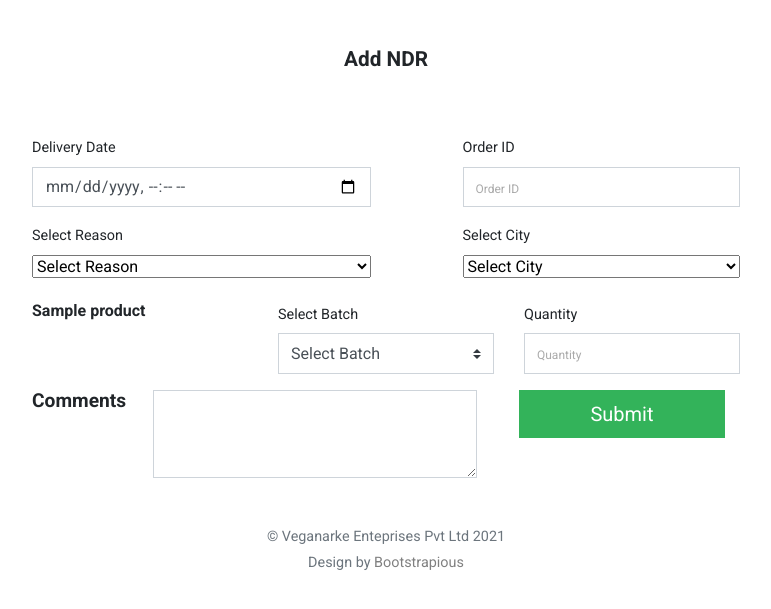
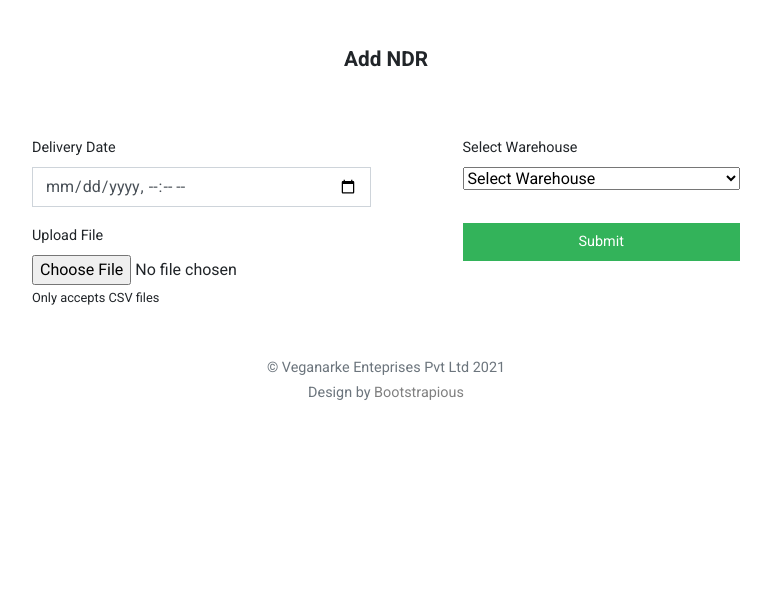
Before and after one commit to goodmylk/stockroom, a Django app: page /report/ndr/ in a window 1280 px wide. Shown: the part 64-673 px from the top of the page, without its empty margins (254-1025 px from the left). Run offline with Django 3.2, Linux system fonts and the light colour scheme; a user stored in the database is signed in; tables that the repository leaves empty hold one stand-in row (values such as "Sample post"); some libraries are stand-ins or nearby versions; some web fonts are replaced.

Commit message:
Bulk Upload

```diff
--- a/reports/templates/reports/notdelivered.html
+++ b/reports/templates/reports/notdelivered.html
@@ -4,7 +4,7 @@
 
 
 <div class="container" style="width: 60%;">
-  <form method="POST" action="{% url 'notdelivered' %}" >
+  <form method="POST" action="{% url 'notdelivered' %}" enctype="multipart/form-data">
     {% csrf_token %}
     <div class="py-5 text-center">
       <h2 class="display-5">Add NDR</h2>
@@ -19,6 +19,11 @@
   	   <h6 style="color:green;">{{ message.message }}</h6>
     </ul>
     {% endif %}
+    {% if message1 %}
+    <ul>
+  	   <h6 style="color:red;">{{ message1.message }}</h6>
+    </ul>
+    {% endif %}
     <div class="container pt-2">
       <div class="row justify-content-between">
         <div class="col-md-6">
@@ -26,63 +31,28 @@
           <input type="datetime-local" class="form-control" id="date" name='date' placeholder="Date">
         </div>
         <div class="col-md-5">
-          <label for="batch">Order ID</label>
-          <input type="text" class="form-control" id="orderid" placeholder="Order ID" name='orderid'>
-        </div>
-        </div>
-      <div class="row justify-content-between pt-3">
-        <div class="col-md-6">
-          <label for="reason">Select Reason</label>
-          <select class="d-block w-100 " id="reason" name='reason'>
-            <option value="" selected="selected">Select Reason</option>
-            {% for reason in reasons %}
-            <option value="{{reason}}">{{ reason }}</option>
-            {% endfor %}
-          </select>
-        </div>
-        <div class="col-md-5">
-          <label for="city">Select City</label>
+          <label for="city">Select Warehouse</label>
           <select class="d-block w-100 " id="city" name='city'>
-            <option value="" selected="selected">Select City</option>
+            <option value="" selected="selected">Select Warehouse</option>
             {% for warhouse in warhouses.all %}
             <option value="{{warhouse.id}}">{{ warhouse.name }}</option>
             {% endfor %}
           </select>
         </div>
-      </div>
-      {% for key, values in batches.items %}
-      <div class="row justify-content-between pt-4">
-        <div class="col-md-4">
-          <h5 class="mb-3">{{ key }}</h5>
         </div>
-        <div class="col-md-4">
-          <label for="product">Select Batch</label>
-          <select class="custom-select d-block w-100" id="topic" name= "batch {{ key }}">
-            <option value="" selected="selected">Select Batch</option>
-            {% for v in values %}
-            <option value="{{v}}">{{ v }}</option>
-            {% endfor %}
-          </select>
         </div>
-        <div class="col-md-4">
-          <label for="qnt">Quantity</label>
-          <input type="text" class="form-control" id="qnt" placeholder="Quantity" name='qnt {{ key }}'>
-        </div>
-      </div>
-      {% endfor %}
       <div class="container pt-3">
         <div class="row justify-content-between">
-          <h3 class="mb-3">Comments</h3>
-          <div class="col-md-6">
-            <textarea class="form-control" rows="3" id="comments" name='comments'></textarea>
+          <div class="col-md-5 ">
+            <label for="file1"> Upload File</label>
+            <input type="file" id="file1" name="file">
+            <small>Only accepts CSV files</small>
           </div>
-          <div class="col-md-4 ">
-            <button class="btn btn-primary btn-lg btn-block" type="submit">Submit</button>
+          <div class="col-md-5 ">
+            <button class="btn btn-primary btn-block" type="submit">Submit</button>
           </div>
         </div>
       </div>
-    </div>
     </form>
   </div>
-
 {% endblock %}
--- a/reports/views.py
+++ b/reports/views.py
@@ -1,5 +1,6 @@
 
 from django.shortcuts import render, redirect
+import csv, io
 from django.contrib.auth.decorators import login_required
 from products.models import Product, Batch
 from warehouse.models import Warehouse, WarehouseStock
@@ -9,172 +10,290 @@ from django.views.decorators.cache import never_cache
 from django.db.models import F
 
 #variables
-def get_updated_data():
-    d = {}
-    pr = Product.objects
-    bt = Batch.objects.filter(is_active = True)
-    for x in list(pr.values_list('id', flat=True)):
-        name = list(pr.values_list('productname', flat=True).filter(pk = x))
-        y = list(bt.values_list('batch_number', flat=True).filter(productname = x))
-        if len(y) > 0:
-            d[name[0]] = [str(z) for z in y]
-    return d
-
 warhouses = Warehouse.objects
-
-reason_list = ["Address not found","Phone not reachable/switched off","Customer canceled the order/put on hold",
-                "Too many orders in a particular route", "Stocks not available","Delivery person not available in the warehouse"]
 
 #Views
 @login_required(login_url="/accounts/login")
-@never_cache
 def instock(request):
-    d = get_updated_data()
     if request.method == 'POST':
-        if request.POST['date'] and request.POST['city']:
-            for k in d.keys():
-                if request.POST[f'qnt {k}'] and request.POST[f'batch {k}']:
-                    add_ir = Instock()
-                    add_ir.delivery_date = request.POST['date']
-                    add_ir.warehouse_name = Warehouse.objects.get(id= request.POST['city'])
-                    add_ir.submitted_by = request.user
-                    add_ir.batch_number = Batch.objects.get(batch_number= request.POST[f'batch {k}'])
-                    add_ir.quantity = request.POST[f'qnt {k}']
-                    add_ir.submission_date = timezone.datetime.now()
-                    if request.POST['comments']:
-                    	add_ir.comments = request.POST['comments']
+        ct = request.POST['city']
+        dt = request.POST['date']
+        if dt and ct and type:
 
-                    add_ir.save()
-                    obj, created = WarehouseStock.objects.update_or_create(
-                                current_stock=request.POST[f'qnt {k}'],
-                                defaults={'name': Warehouse.objects.get(id= request.POST['city']), 'batch':Batch.objects.get(batch_number= request.POST[f'batch {k}'])},
-                                )
+            if request.method == "GET":
+                return render(request, 'reports/instock.html', {'warhouses':warhouses})
 
-                    ws = WarehouseStock.objects.filter(batch = Batch.objects.get(batch_number = request.POST[f'batch {k}'])
-                    ).get(name = Warehouse.objects.get(pk = request.POST['city'])).current_stock
-                    if ws > 0:
-                        WarehouseStock.objects.filter(batch = Batch.objects.get(batch_number = request.POST[f'batch {k}'])
-                        ).filter(name = Warehouse.objects.get(pk = request.POST['city'])).update(is_active = True)
+            csv_file = request.FILES['file']
 
+            if not csv_file.name.endswith('.csv'):
+                messages.error(request, 'THIS IS NOT A CSV FILE')
+
+            data_set = csv_file.read().decode('UTF-8')
+
+            io_string = io.StringIO(data_set)
+            next(io_string)
+
+            not_added = []
             msg = {}
-            msg['message'] = 'Instock report saved successfully.'
-            return render(request, 'reports/instock.html', {'message':msg, 'batches': d, 'warhouses':warhouses})
+            err = []
+            for column in csv.reader(io_string, delimiter=',', quotechar="|"):
+                bch = column[1]
+                qnt = column[2]
+                if int(qnt) > 0:
+                    try:
+                        obj, created = WarehouseStock.objects.get_or_create(
+                            name = Warehouse.objects.get(id= ct),
+                            batch = Batch.objects.get(batch_number= bch),
+                            defaults={"current_stock": qnt},
+                            )
+
+                        if not created:
+                            WarehouseStock.objects.filter(name = Warehouse.objects.get(id= ct),
+                            batch = Batch.objects.get(batch_number= bch)).update(current_stock=F("current_stock") + qnt)
+
+
+                            ws = WarehouseStock.objects.filter(batch = Batch.objects.get(batch_number = bch)
+                            ).get(name = Warehouse.objects.get(pk = ct)).current_stock
+
+                            if ws > 0:
+                                WarehouseStock.objects.filter(batch = Batch.objects.get(batch_number = bch)
+                                ).filter(name = Warehouse.objects.get(pk = ct)).update(is_active = True)
+
+                        add_ir = Instock()
+                        add_ir.delivery_date = dt
+                        add_ir.warehouse_name = Warehouse.objects.get(id= ct)
+                        add_ir.submitted_by = request.user
+                        add_ir.batch_number = Batch.objects.get(batch_number= bch)
+                        add_ir.quantity = qnt
+                        add_ir.save()
+
+                    except Exception as e:
+                        not_added.append(column[1])
+                        err.append(e)
+
+            if len(not_added) > 0:
+                if len(not_added) == 1:
+                    msg['message'] = f'{not_added[0]} batch is not saved.'
+                else:
+                    s = ','.join(not_added)
+                    msg['message'] = f'{s} batches are not saved.'
+
+                return render(request, 'reports/instock.html', {'message1':msg,'error':err, 'warhouses':warhouses})
+            else:
+                msg['message'] = 'Instock saved successfully.'
+                return render(request, 'reports/instock.html', {'message':msg, 'warhouses':warhouses})
         else:
-            return render(request, 'reports/instock.html', {'error':'Date and City are required.','batches': d, 'warhouses':warhouses})
+            return render(request, 'reports/instock.html', {'error':'Date and City are required.','warhouses':warhouses})
     else:
-        return render(request, 'reports/instock.html', {'batches': d, 'warhouses':warhouses})
+        return render(request, 'reports/instock.html', {'warhouses':warhouses})
 
 @login_required(login_url="/accounts/login")
-@never_cache
 def delivery(request):
-    d = get_updated_data()
     if request.method == 'POST':
-        if request.POST['date'] and request.POST['city'] and request.POST['type']:
-            for k in d.keys():
-                if request.POST[f'qnt {k}'] and request.POST[f'batch {k}']:
-                    add_dr = Delivery()
-                    add_dr.delivery_date = request.POST['date']
-                    add_dr.type = request.POST['type']
-                    add_dr.warehouse_name = Warehouse.objects.get(id= request.POST['city'])
-                    add_dr.submitted_by = request.user
-                    add_dr.batch_number = Batch.objects.get(batch_number= request.POST[f'batch {k}'])
-                    add_dr.quantity = request.POST[f'qnt {k}']
-                    add_dr.submission_date = timezone.datetime.now()
-                    if request.POST['comments']:
-                    	add_dr.comments = request.POST['comments']
+        ct = request.POST['city']
+        dt = request.POST['date']
+        type = request.POST['type']
+        if dt and ct and type:
 
-                    add_dr.save()
-                    Batch.objects.filter(batch_number = request.POST[f'batch {k}']).update(current_stock = F('current_stock') - request.POST[f'qnt {k}'])
-                    cs = Batch.objects.get(batch_number = request.POST[f'batch {k}']).current_stock
-                    if cs <= 0:
-                        Batch.objects.filter(batch_number = request.POST[f'batch {k}']).update(is_active = False)
+            if request.method == "GET":
+                return render(request, 'reports/delivery.html', {'warhouses':warhouses})
 
-                    WarehouseStock.objects.filter(batch = Batch.objects.get(batch_number = request.POST[f'batch {k}'])
-                    ).filter(name = Warehouse.objects.get(pk = request.POST['city'])
-                    ).update(current_stock = F('current_stock') - request.POST[f'qnt {k}'])
+            csv_file = request.FILES['file']
 
-                    ws = WarehouseStock.objects.filter(batch = Batch.objects.get(batch_number = request.POST[f'batch {k}'])
-                    ).get(name = Warehouse.objects.get(pk = request.POST['city'])).current_stock
-                    if ws <= 0:
-                        WarehouseStock.objects.filter(batch = Batch.objects.get(batch_number = request.POST[f'batch {k}'])
-                        ).filter(name = Warehouse.objects.get(pk = request.POST['city'])).update(is_active = False)
+            if not csv_file.name.endswith('.csv'):
+                messages.error(request, 'THIS IS NOT A CSV FILE')
 
+            data_set = csv_file.read().decode('UTF-8')
+
+            io_string = io.StringIO(data_set)
+            next(io_string)
+
+            not_added = []
             msg = {}
-            msg['message'] = 'Delivery report saved successfully.'
-            return render(request, 'reports/delivery.html', {'message':msg, 'batches': d, 'warhouses':warhouses})
+            for column in csv.reader(io_string, delimiter=',', quotechar="|"):
+                bch = column[1]
+                qnt = column[2]
+                if int(qnt) > 0:
+                    if Batch.objects.filter(batch_number = bch).exists() and WarehouseStock.objects.filter(batch =  Batch.objects.get(batch_number=bch)).filter(name = Warehouse.objects.get(pk = ct)).exists():
+
+                        Batch.objects.filter(batch_number = bch).update(current_stock = F('current_stock') - qnt)
+                        cs = Batch.objects.get(batch_number = bch).current_stock
+                        if cs <= 0:
+                            Batch.objects.filter(batch_number = bch).update(is_active = False)
+
+                        WarehouseStock.objects.filter(batch = Batch.objects.get(batch_number = bch)
+                        ).filter(name = Warehouse.objects.get(pk = ct)
+                        ).update(current_stock = F('current_stock') - qnt)
+
+                        ws = WarehouseStock.objects.filter(batch = Batch.objects.get(batch_number = bch)
+                        ).get(name = Warehouse.objects.get(pk = ct)).current_stock
+                        if ws <= 0:
+                            WarehouseStock.objects.filter(batch = Batch.objects.get(batch_number = bch)
+                            ).filter(name = Warehouse.objects.get(pk = ct)).update(is_active = False)
+
+                        dl = Delivery()
+                        dl.delivery_date = dt
+                        dl.quantity = qnt
+                        dl.batch_number = Batch.objects.get(batch_number = bch)
+                        dl.warehouse_name = Warehouse.objects.get(id= ct)
+                        dl.submitted_by = request.user
+                        dl.type = type
+                        dl.save()
+
+                    else:
+                        not_added.append(column[1])
+
+            if len(not_added) > 0:
+                if len(not_added) == 1:
+                    msg['message'] = f'{not_added[0]} batch is not saved.'
+                else:
+                    s = ','.join(not_added)
+                    msg['message'] = f'{s} batches are not saved.'
+
+                return render(request, 'reports/delivery.html', {'message1':msg, 'warhouses':warhouses})
+            else:
+                msg['message'] = 'Delivery report saved successfully.'
+                return render(request, 'reports/delivery.html', {'message':msg, 'warhouses':warhouses})
         else:
-            return render(request, 'reports/delivery.html', {'error':'Date, Type and City are required.','batches': d, 'warhouses':warhouses})
+            return render(request, 'reports/delivery.html', {'error':'Date, Type and City are required.', 'warhouses':warhouses})
     else:
-        return render(request, 'reports/delivery.html', {'batches': d, 'warhouses':warhouses})
+        return render(request, 'reports/delivery.html', {'warhouses':warhouses})
 
 
 @login_required(login_url="/accounts/login")
-@never_cache
 def notdelivered(request):
-    d = get_updated_data()
     if request.method == 'POST':
-        if request.POST['date'] and request.POST['orderid'] and request.POST['reason'] and request.POST['city']:
-            for k in d.keys():
-                if request.POST[f'qnt {k}'] and request.POST[f'batch {k}']:
-                    add_ndr = Notdelivered()
-                    add_ndr.delivery_date = request.POST['date']
-                    add_ndr.order_id = request.POST['orderid']
-                    add_ndr.reason = request.POST['reason']
-                    add_ndr.warehouse_name = Warehouse.objects.get(id= request.POST['city'])
-                    add_ndr.submitted_by = request.user
-                    add_ndr.batch_number = Batch.objects.get(batch_number= request.POST[f'batch {k}'])
-                    add_ndr.quantity = request.POST[f'qnt {k}']
-                    if request.POST['comments']:
-                    	add_ndr.comments = request.POST['comments']
-                    add_ndr.save()
+
+        ct = request.POST['city']
+        dt = request.POST['date']
+
+        if dt and ct:
+
+            if request.method == "GET":
+                return render(request, 'reports/notdelivered.html', {'warhouses':warhouses})
+
+            csv_file = request.FILES['file']
+
+            if not csv_file.name.endswith('.csv'):
+                messages.error(request, 'THIS IS NOT A CSV FILE')
+
+            data_set = csv_file.read().decode('UTF-8')
+
+            io_string = io.StringIO(data_set)
+            next(io_string)
+
+            not_added = []
+            err = []
             msg = {}
-            msg['message'] = 'NDR saved successfully.'
-            return render(request, 'reports/notdelivered.html', {'message':msg, 'batches': d, 'warhouses':warhouses})
+
+            for column in csv.reader(io_string, delimiter=',', quotechar="|"):
+                bch = column[1]
+                qnt = column[2]
+                reason = column[3]
+                order_id = column[4]
+
+                if int(qnt) > 0:
+                    try:
+                        add_ndr = Notdelivered()
+                        add_ndr.delivery_date = dt
+                        add_ndr.order_id = order_id
+                        add_ndr.reason = reason
+                        add_ndr.warehouse_name = Warehouse.objects.get(id= ct)
+                        add_ndr.submitted_by = request.user
+                        add_ndr.batch_number = Batch.objects.get(batch_number= bch)
+                        add_ndr.quantity = qnt
+                        add_ndr.save()
+
+                    except Exception as e:
+                        not_added.append(column[1])
+                        err.append(e)
+
+            if len(not_added) > 0:
+                if len(not_added) == 1:
+                    msg['message'] = f'{not_added[0]} batch is not saved.'
+                else:
+                    s = ','.join(not_added)
+                    msg['message'] = f'{s} batches are not saved.'
+
+                return render(request, 'reports/notdelivered.html', {'message1':msg, 'error':err, 'warhouses':warhouses})
+            else:
+                msg['message'] = 'Delivery report saved successfully.'
+                return render(request, 'reports/notdelivered.html', {'message':msg, 'warhouses':warhouses})
         else:
-            return render(request, 'reports/notdelivered.html', {'error':'Date, Order ID, Reason and City are required.','batches': d, 'reasons':reason_list, 'warhouses':warhouses})
+            return render(request, 'reports/notdelivered.html', {'error':'Date and City are required.', 'warhouses':warhouses})
     else:
-        return render(request, 'reports/notdelivered.html', {'batches': d, 'reasons':reason_list, 'warhouses':warhouses})
+        return render(request, 'reports/notdelivered.html', {'warhouses':warhouses})
 
 @login_required(login_url="/accounts/login")
-@never_cache
 def returnreports(request):
-    d = get_updated_data()
     if request.method == 'POST':
-        if request.POST['date'] and request.POST['city'] and request.POST['type']:
-            for k in d.keys():
-                if request.POST[f'qnt {k}'] and request.POST[f'batch {k}']:
-                    add_dr = Returnreports()
-                    add_dr.delivery_date = request.POST['date']
-                    add_dr.type = request.POST['type']
-                    add_dr.warehouse_name = Warehouse.objects.get(id= request.POST['city'])
-                    add_dr.submitted_by = request.user
-                    add_dr.batch_number = Batch.objects.get(batch_number= request.POST[f'batch {k}'])
-                    add_dr.quantity = request.POST[f'qnt {k}']
-                    add_dr.submission_date = timezone.datetime.now()
-                    if request.POST['comments']:
-                    	add_dr.comments = request.POST['comments']
+        ct = request.POST['city']
+        dt = request.POST['date']
+        type = request.POST['type']
+        if dt and ct and type:
 
-                    add_dr.save()
-                    Batch.objects.filter(batch_number = request.POST[f'batch {k}']).update(current_stock = F('current_stock') + request.POST[f'qnt {k}'])
-                    cs = Batch.objects.get(batch_number = request.POST[f'batch {k}']).current_stock
-                    if cs > 0:
-                        Batch.objects.filter(batch_number = request.POST[f'batch {k}']).update(is_active = True)
+            if request.method == "GET":
+                return render(request, 'reports/returnreports.html', {'warhouses':warhouses})
 
-                    WarehouseStock.objects.filter(batch =  Batch.objects.get(batch_number=request.POST[f'batch {k}'])
-                    ).filter(name = Warehouse.objects.get(pk = request.POST['city'])
-                    ).update(current_stock = F('current_stock') + request.POST[f'qnt {k}'])
+            csv_file = request.FILES['file']
 
-                    ws = WarehouseStock.objects.filter(batch = Batch.objects.get(batch_number = request.POST[f'batch {k}'])
-                    ).get(name = Warehouse.objects.get(pk = request.POST['city'])).current_stock
-                    if ws > 0:
-                        WarehouseStock.objects.filter(batch = Batch.objects.get(batch_number = request.POST[f'batch {k}'])
-                        ).filter(name = Warehouse.objects.get(pk = request.POST['city'])).update(is_active = True)
+            if not csv_file.name.endswith('.csv'):
+                messages.error(request, 'THIS IS NOT A CSV FILE')
 
+            data_set = csv_file.read().decode('UTF-8')
+
+            io_string = io.StringIO(data_set)
+            next(io_string)
+
+            not_added = []
+            err = []
             msg = {}
-            msg['message'] = 'Return report saved successfully.'
-            return render(request, 'reports/returnreports.html', {'message':msg, 'batches': d, 'warhouses':warhouses})
+
+            for column in csv.reader(io_string, delimiter=',', quotechar="|"):
+                bch = column[1]
+                qnt = column[2]
+
+                if int(qnt) > 0:
+                    if Batch.objects.filter(batch_number = bch).exists() and WarehouseStock.objects.filter(batch =  Batch.objects.get(batch_number=bch)).filter(name = Warehouse.objects.get(pk = ct)).exists():
+                        Batch.objects.filter(batch_number = bch).update(current_stock = F('current_stock') + qnt)
+                        cs = Batch.objects.get(batch_number = bch).current_stock
+                        if cs > 0:
+                            Batch.objects.filter(batch_number = bch).update(is_active = True)
+
+                        WarehouseStock.objects.filter(batch =  Batch.objects.get(batch_number=bch)
+                        ).filter(name = Warehouse.objects.get(pk = ct)
+                        ).update(current_stock = F('current_stock') + qnt)
+
+                        ws = WarehouseStock.objects.filter(batch = Batch.objects.get(batch_number = bch)
+                        ).get(name = Warehouse.objects.get(pk = ct)).current_stock
+                        if ws > 0:
+                            WarehouseStock.objects.filter(batch = Batch.objects.get(batch_number = bch)
+                            ).filter(name = Warehouse.objects.get(pk = ct)).update(is_active = True)
+
+                        add_dr = Returnreports()
+                        add_dr.delivery_date = dt
+                        add_dr.type = type
+                        add_dr.warehouse_name = Warehouse.objects.get(id= ct)
+                        add_dr.submitted_by = request.user
+                        add_dr.batch_number = Batch.objects.get(batch_number= bch)
+                        add_dr.quantity = qnt
+                        add_dr.save()
+
+                    else:
+                        not_added.append(bch)
+
+            if len(not_added) > 0:
+                if len(not_added) == 1:
+                    msg['message'] = f'{not_added[0]} batch is not saved.'
+                else:
+                    s = ','.join(not_added)
+                    msg['message'] = f'{s} batches are not saved.'
+
+                return render(request, 'reports/returnreports.html', {'message1':msg, 'warhouses':warhouses})
+            else:
+                msg['message'] = 'Return report saved successfully.'
+                return render(request, 'reports/returnreports.html', {'message':msg, 'warhouses':warhouses})
         else:
-            return render(request, 'reports/returnreports.html', {'error':'Date, Type and City are required.','batches': d, 'warhouses':warhouses})
-
+            return render(request, 'reports/returnreports.html', {'error':'Date, Type and City are required.', 'warhouses':warhouses})
     else:
-        return render(request, 'reports/returnreports.html', {'batches': d, 'warhouses':warhouses})
+        return render(request, 'reports/returnreports.html', {'warhouses':warhouses})
```
Also changed, not shown: reports/models.py (+3 -8 lines), reports/templates/reports/delivery.html (+14 -28 lines), reports/templates/reports/instock.html (+17 -32 lines), reports/templates/reports/returnreports.html (+12 -28 lines), reports/migrations/0002_auto_20210714_1249.py (added), reports/migrations/0003_auto_20210714_1515.py (added), reports/migrations/0004_remove_notdelivered_comments.py (added), reports/migrations/0005_auto_20210714_1656.py (added).
